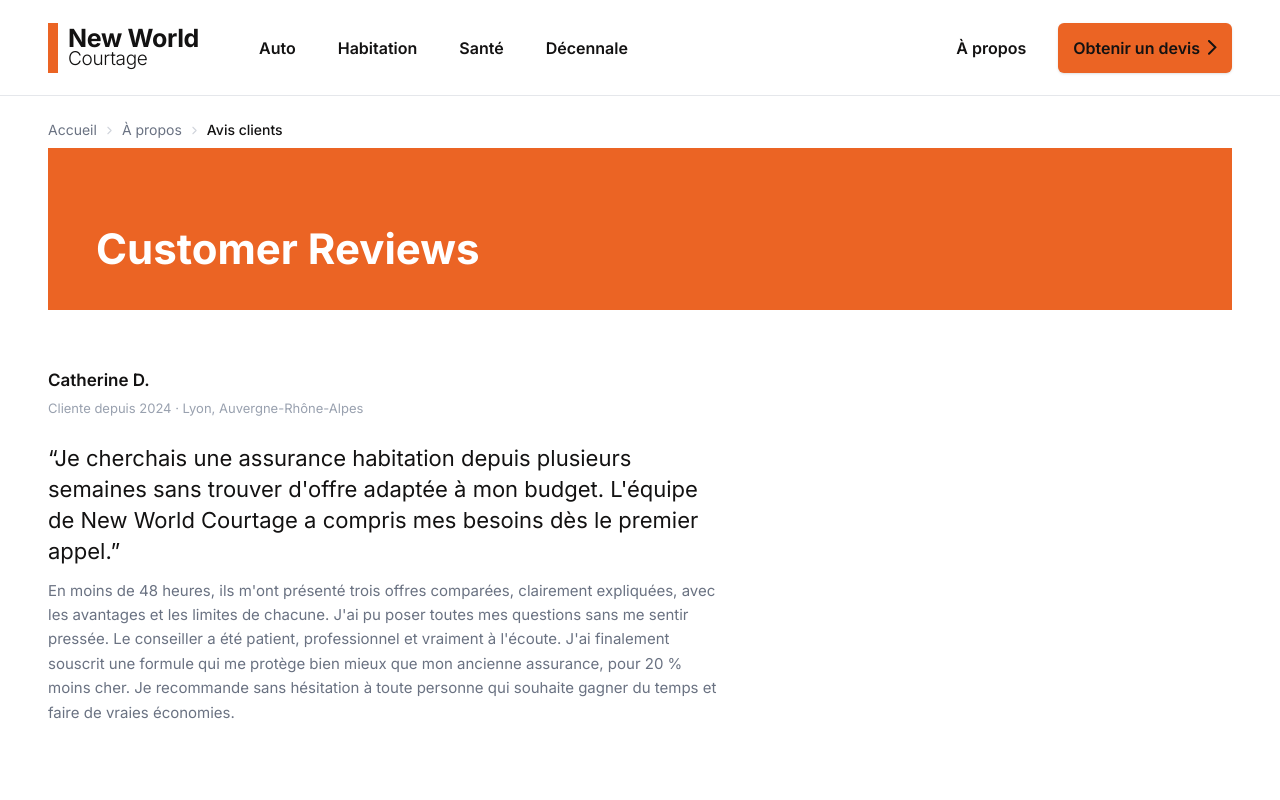
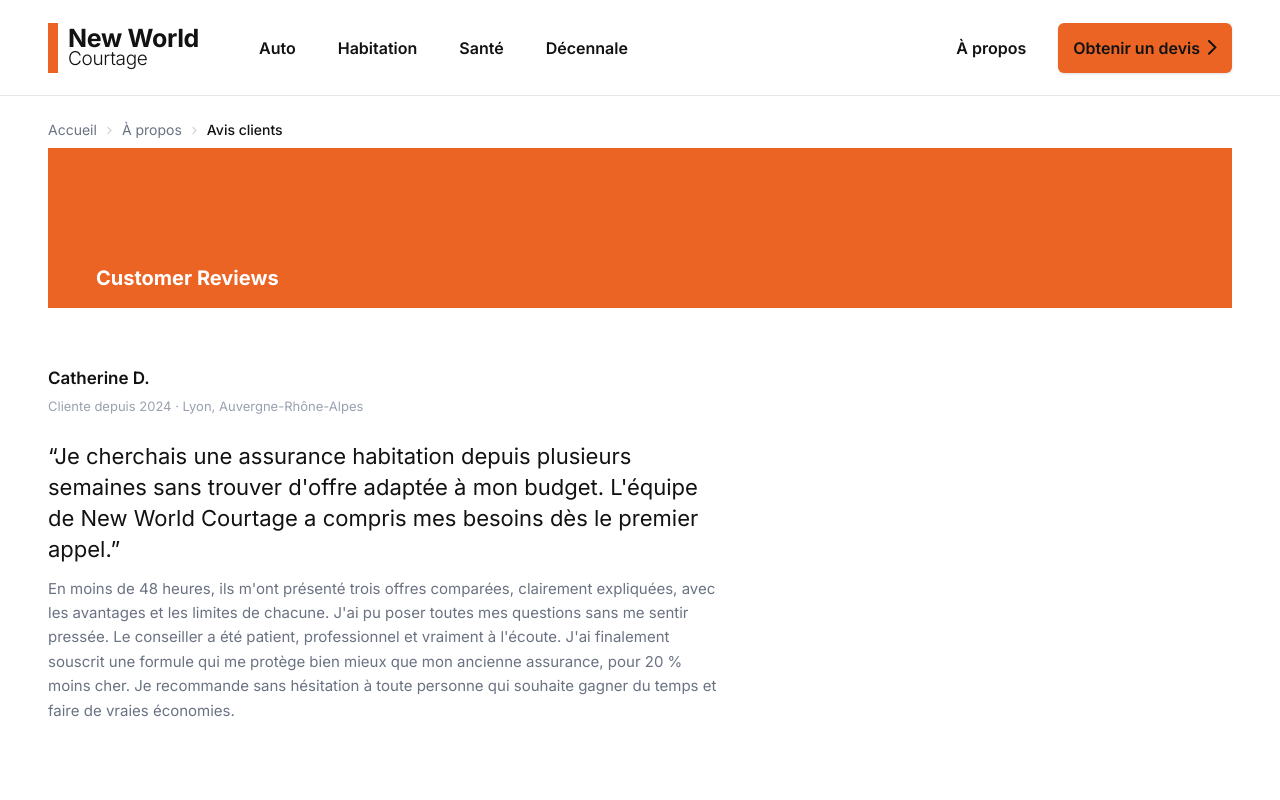
Before and after one commit to mehdibenrabiaa/new_world_courtage, a Next.js app: page /about/reviews in a window 1280 px wide. Shown: the top 800 px of the page. Built offline with nearby package versions, Linux system fonts and the light colour scheme.

Commit message:
reviews hero: pt-120px, pb-20px, font 20px

```diff
--- a/pages/about/reviews.js
+++ b/pages/about/reviews.js
@@ -63,8 +63,8 @@ function FeaturedReview() {
   return (
     <>
       {/* Orange hero box with title at bottom-left */}
-      <div className="mx-4 lg:mx-12 2xl:mx-24 bg-[var(--color-brand)] px-8 lg:px-12 pt-20 pb-10 flex items-end">
-        <h1 className="text-[32px] lg:text-[42px] font-bold leading-[1.0] text-white">
+      <div className="mx-4 lg:mx-12 2xl:mx-24 bg-[var(--color-brand)] px-8 lg:px-12 pt-[120px] pb-5 flex items-end">
+        <h1 className="text-[20px] font-bold leading-[1.0] text-white">
           Customer Reviews
         </h1>
       </div>
```
